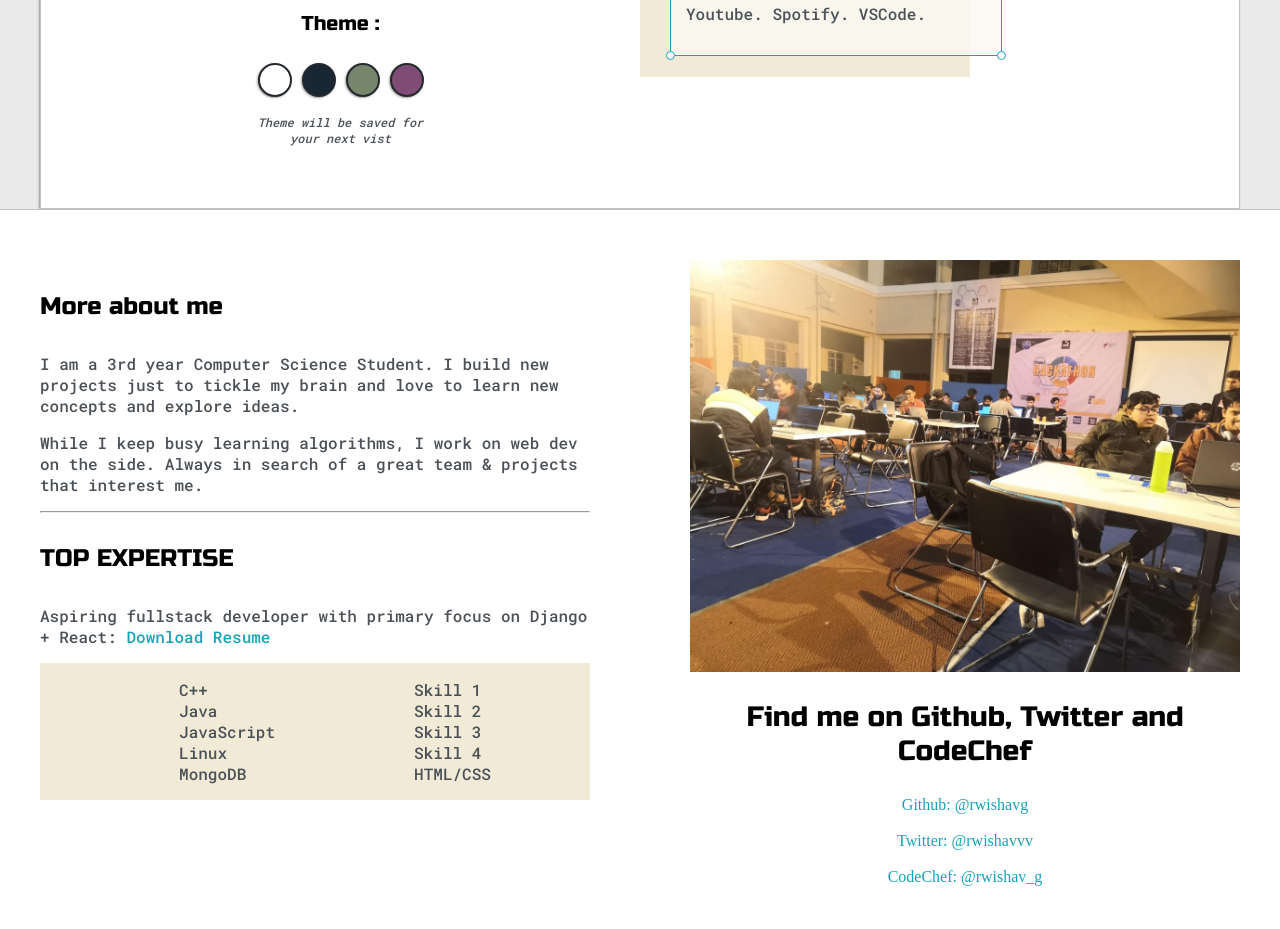
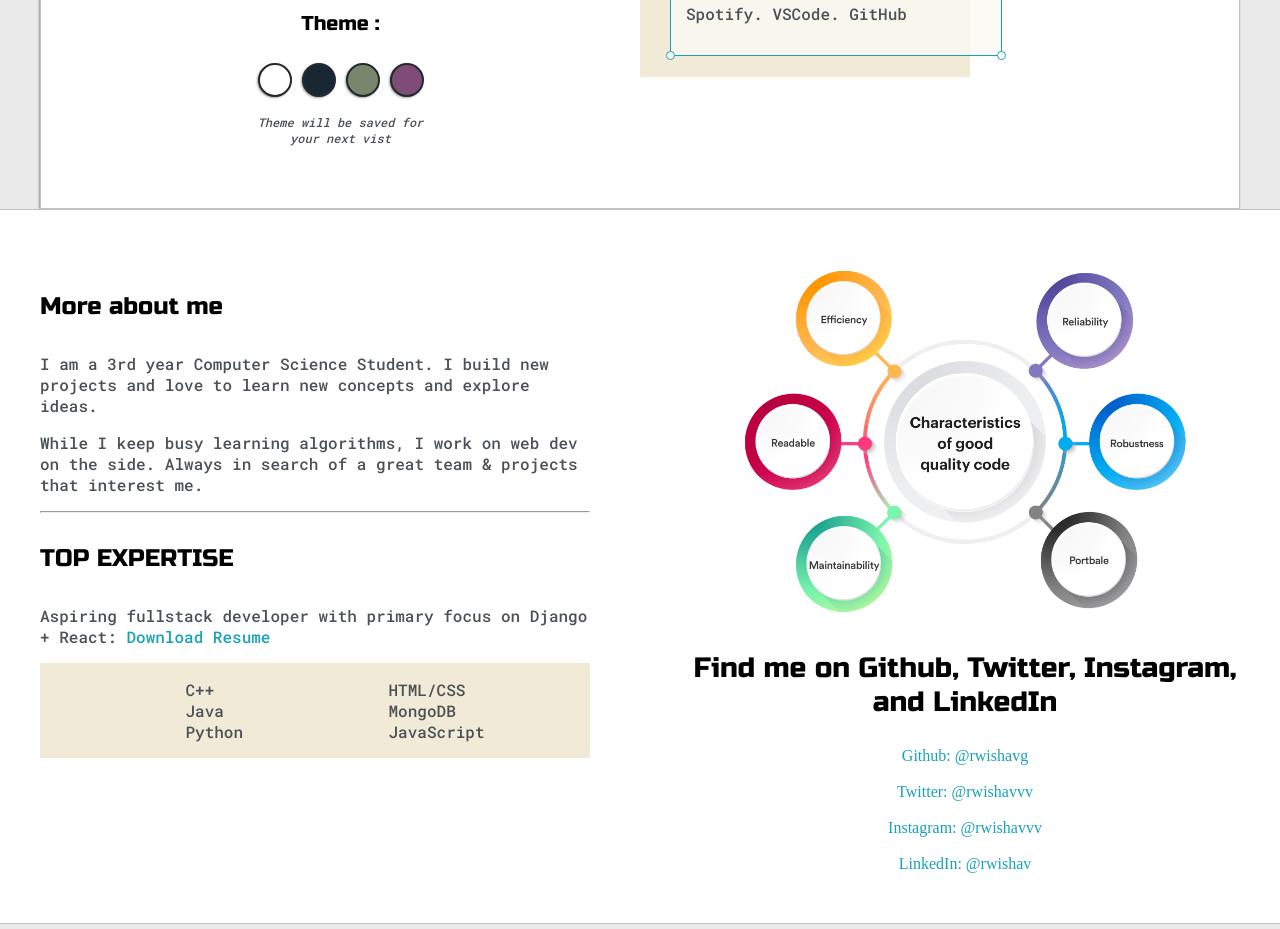
Before and after one commit to rwishavg/portfolio, a plain HTML site: page index.html in a window 1280 px wide. Shown: the part 471-1400 px from the top of the page. Drawn offline with Linux system fonts and the light colour scheme.

Commit message:
update 1.0

```diff
--- a/index.html
+++ b/index.html
@@ -66,7 +66,7 @@
 							<div id="corner-tl" class="corner"></div>
 							<div id="corner-tr" class="corner"></div>
 							<h3>What I Do?</h3>
-							<p>Youtube. Spotify. VSCode.</p>
+							<p>Spotify. VSCode. GitHub</p>
 							<div id="corner-br" class="corner"></div>
 							<div id="corner-bl" class="corner"></div>
 						</div>
@@ -83,7 +83,7 @@
 				<div class="about-me">
 					<h4>More about me</h4>
 
-					<p>I am a 3rd year Computer Science Student. I build new projects just to tickle my brain and love
+					<p>I am a 3rd year Computer Science Student. I build new projects and love
 						to learn new concepts and explore ideas.
 					</p>
 
@@ -103,33 +103,30 @@
 						<ul>
 							<li>C++</li>
 							<li>Java</li>
-							<li>JavaScript</li>
-							<li>Linux</li>
-							<li>MongoDB</li>
+							<li>Python</li>
 						</ul>
 
 						<ul>
-							<li>Skill 1</li>
-							<li>Skill 2</li>
-							<li>Skill 3</li>
-							<li>Skill 4</li>
 							<li>HTML/CSS</li>
+							<li>MongoDB</li>
+							<li>JavaScript</li>
 						</ul>
 
 					</div>
 
 				</div>
 
-
 				<div class="social-links">
-					<img id="social_img" src="images/Hackathon.jpg">
-					<h3>Find me on Github, Twitter and CodeChef</h3>
+					<img id="social_img" src="images/characteristics-of-good-quality-code.png">
+					<h3>Find me on Github, Twitter, Instagram, and LinkedIn</h3>
 
 					<a target="_blank" href="https://github.com/rwishavg">Github: @rwishavg</a>
 					<br>
 					<a target="_blank" href="https://twitter.com/rwishavvv">Twitter: @rwishavvv</a>
 					<br>
-					<a target="_blank" href="https://www.codechef.com/users/rwishav_g">CodeChef: @rwishav_g</a>
+					<a target="_blank" href="https://www.instagram.com/rwishavvv/">Instagram: @rwishavvv</a>
+					<br>
+					<a target="_blank" href="https://www.linkedin.com/in/rwishav/">LinkedIn: @rwishav</a>
 				</div>
 			</div>
 
```
Also changed, not shown: images/characteristics-of-good-quality-code.png (added).
